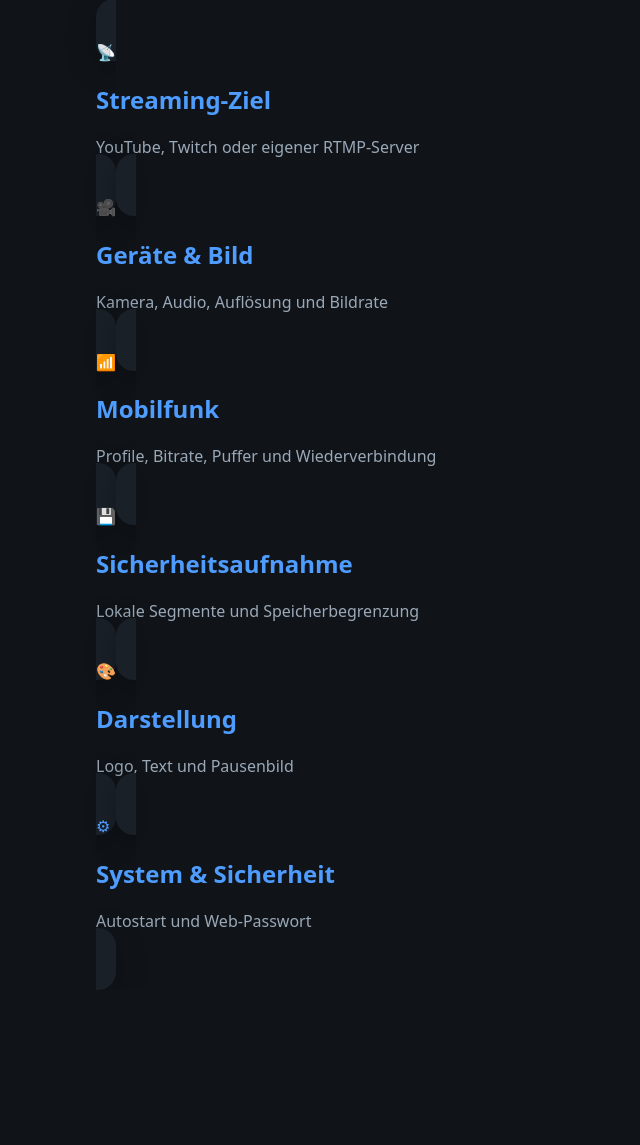
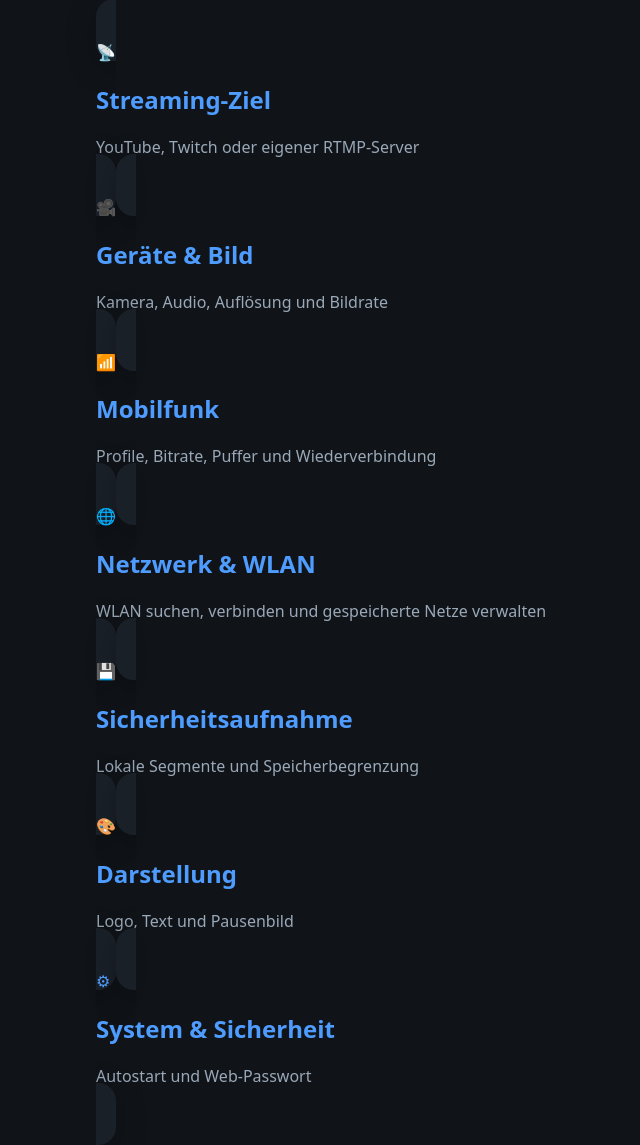
Before and after one commit to spliter90/PiStreamer, a Flask app: template pistreamer/templates/settings_menu.html in a window 1280 px wide. Shown: the part 165-1310 px from the top of the page, without its empty margins (114-754 px from the left). Before the commit the page ends 1155 px from the top, so only its background shows below. Run offline with Flask 3, Linux system fonts and the light colour scheme; the template is opened without the code that fills it, so the values that code supplies are empty.

Commit message:
Add network settings submenu

```diff
--- a/pistreamer/templates/settings_menu.html
+++ b/pistreamer/templates/settings_menu.html
@@ -16,6 +16,7 @@
     <a class="card option-card" href="/settings/target"><div class="option-card__header"><div class="option-icon">📡</div><div><h2>Streaming-Ziel</h2><p class="muted">YouTube, Twitch oder eigener RTMP-Server</p></div></div></a>
     <a class="card option-card" href="/settings/devices"><div class="option-card__header"><div class="option-icon">🎥</div><div><h2>Geräte & Bild</h2><p class="muted">Kamera, Audio, Auflösung und Bildrate</p></div></div></a>
     <a class="card option-card" href="/settings/mobile"><div class="option-card__header"><div class="option-icon">📶</div><div><h2>Mobilfunk</h2><p class="muted">Profile, Bitrate, Puffer und Wiederverbindung</p></div></div></a>
+    <a class="card option-card" href="/settings/network"><div class="option-card__header"><div class="option-icon">🌐</div><div><h2>Netzwerk & WLAN</h2><p class="muted">WLAN suchen, verbinden und gespeicherte Netze verwalten</p></div></div></a>
     <a class="card option-card" href="/settings/recording"><div class="option-card__header"><div class="option-icon">💾</div><div><h2>Sicherheitsaufnahme</h2><p class="muted">Lokale Segmente und Speicherbegrenzung</p></div></div></a>
     <a class="card option-card" href="/settings/appearance"><div class="option-card__header"><div class="option-icon">🎨</div><div><h2>Darstellung</h2><p class="muted">Logo, Text und Pausenbild</p></div></div></a>
     <a class="card option-card" href="/settings/system"><div class="option-card__header"><div class="option-icon">⚙</div><div><h2>System & Sicherheit</h2><p class="muted">Autostart und Web-Passwort</p></div></div></a>
```
